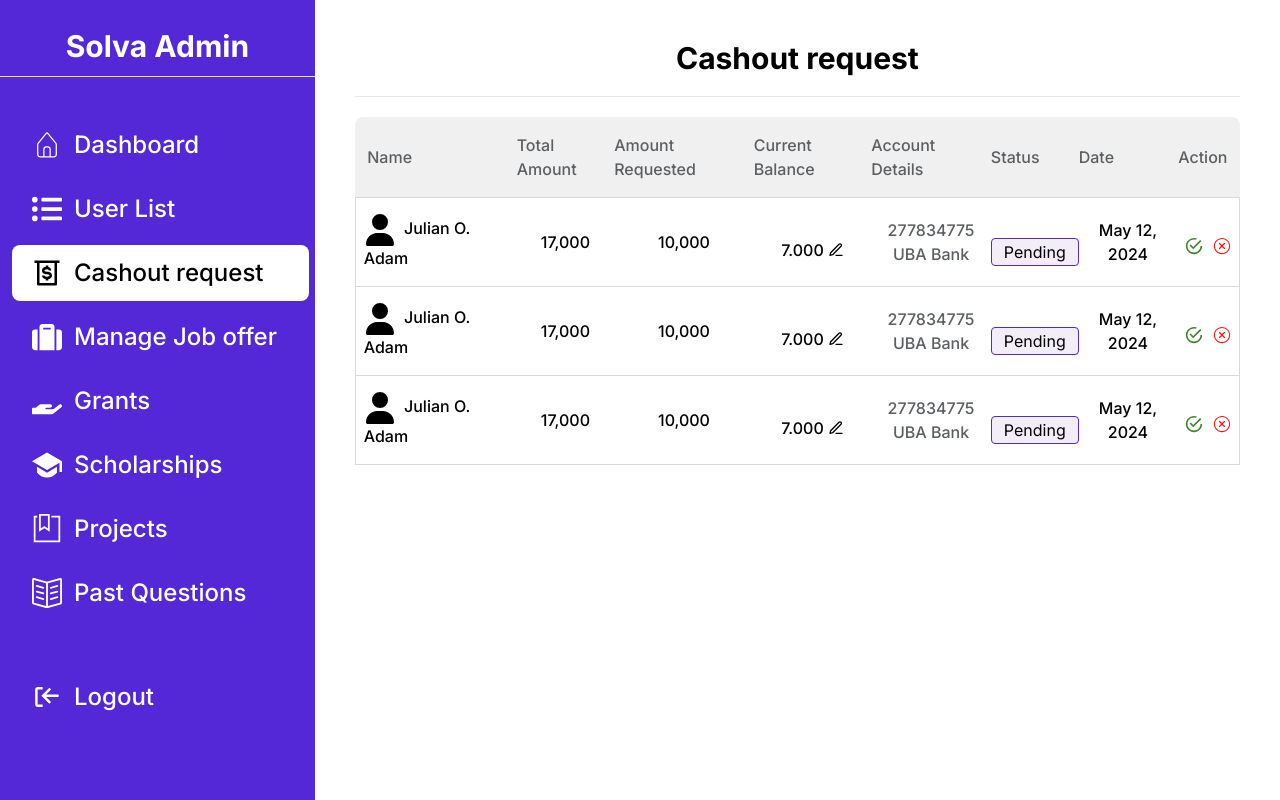
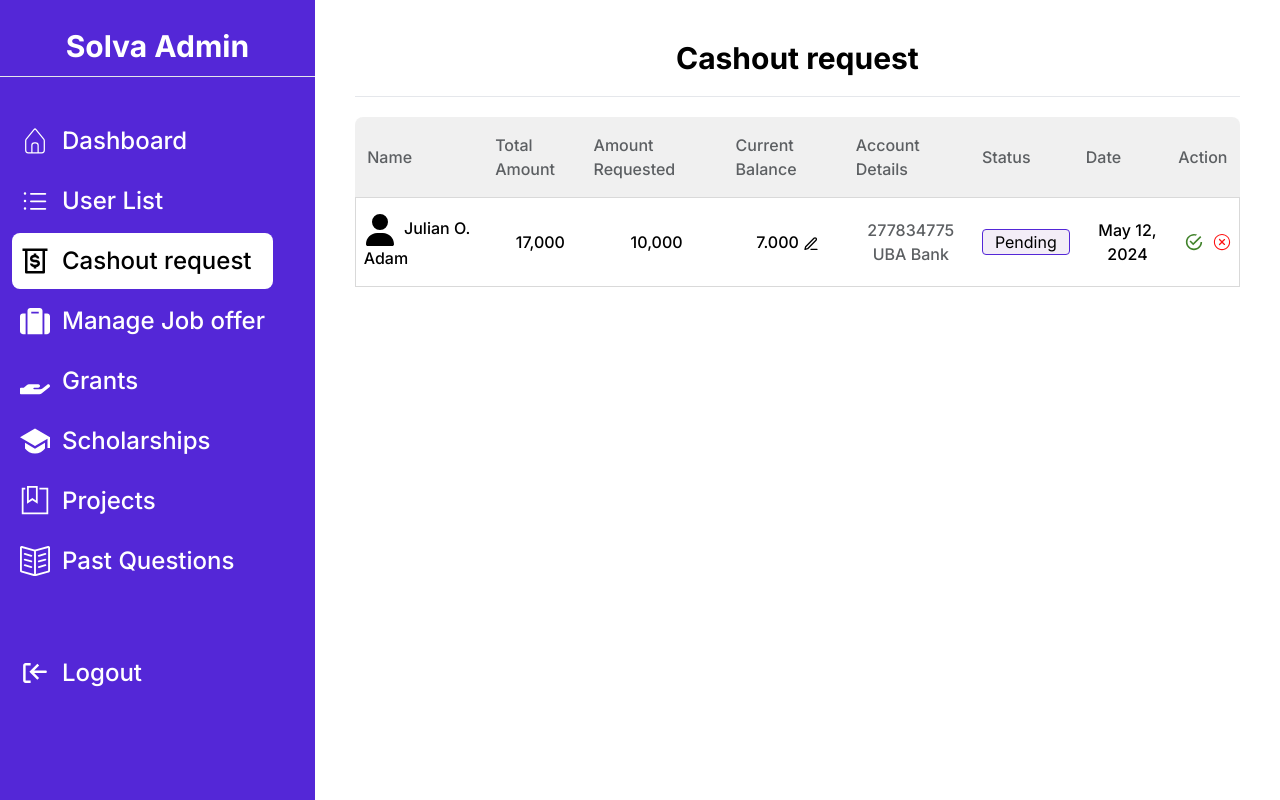
Before and after one commit to Solva-App/solva, a Next.js app: page /cashout in a window 1280 px wide. Built offline with nearby package versions, Linux system fonts and the light colour scheme.

Commit message:
upadted changes

```diff
--- a/app/cashout/page.tsx
+++ b/app/cashout/page.tsx
@@ -27,19 +27,19 @@ const CashOut = () => {
                 <td className="text-[#5C5F62] font-medium text-sm px-2 sm:px-0 sm:text-base py-4">
                   Total Amount
                 </td>
-                <td className="text-[#5C5F62] font-medium text-sm px-2 sm:px-0 sm:text-base py-4">
+                <td className="text-[#5C5F62] font-medium text-sm px-2  sm:text-base py-4">
                   Amount Requested
                 </td>
-                <td className="text-[#5C5F62] font-medium text-sm px-2 sm:px-0 sm:text-base py-4">
+                <td className="text-[#5C5F62] font-medium text-sm px-2  sm:text-base py-4">
                   Current Balance
                 </td>
-                <td className="text-[#5C5F62] font-medium text-sm px-2 sm:px-0 sm:text-base py-4">
+                <td className="text-[#5C5F62] font-medium text-sm px-2  sm:text-base py-4">
                   Account Details
                 </td>
-                <td className="text-[#5C5F62] font-medium text-sm px-2 sm:px-0 sm:text-base py-4">
+                <td className="text-[#5C5F62] font-medium text-sm px-2  sm:text-base py-4">
                   Status
                 </td>
-                <td className="text-[#5C5F62] font-medium text-sm px-2 sm:px-0 sm:text-base py-4">
+                <td className="text-[#5C5F62] font-medium text-sm px-2  sm:text-base py-4">
                   Date
                 </td>
                 <td className="text-[#5C5F62] font-medium text-sm  sm:text-base rounded-tr-[8px] py-4 pr-3">
@@ -54,92 +54,35 @@ const CashOut = () => {
                   <FaUser className="h-8 w-8 inline-block mr-1" /> Julian O.
                   Adam
                 </td>
-                <td className="text-black text-center font-medium capitalize text-sm sm:text-base  py-4">
+                <td className="text-black text-center font-medium capitalize px-2 text-sm sm:text-base  py-4">
                   17,000
                 </td>
-                <td className="text-black text-center font-medium capitalize text-sm sm:text-base  py-4">
+                <td className="text-black text-center font-medium capitalize px-2 text-sm sm:text-base  py-4">
                   10,000
                 </td>
-                <td className="text-black flex items-center justify-center gap-1 font-medium capitalize text-sm sm:text-base  pt-10">
+                <td className="text-black text-center gap-2 font-medium capitalize text-sm sm:text-base">
                   7.000{" "}
                   <FiEdit3
-                  // onClick={editfunctin}
+                    className="inline-block"
+                    // onClick={editfunctin}
                   />
                 </td>
-                <td className="text-[#5C5F62] text-center font-medium capitalize text-sm sm:text-base px-3 py-4">
+                <td className="text-[#5C5F62] text-center font-medium capitalizetext-sm sm:text-base px-2 py-4">
                   277834775 <br /> UBA Bank
                 </td>
-                <td className="text-black sm:text-base text-sm my-4 border capitalize border-[#5427D7] bg-[#F3EDF7] inline-block px-3 rounded-[4px] text-center">
-                  Pending
+                <td className="text-black sm:text-base text-sm capitalize  px-2  text-center">
+                  <p className="border border-primary rounded-[4px] bg-[#F3EDF7] px-3">
+                    Pending
+                  </p>
                 </td>
-                <td className="text-black font-medium text-center capitalize text-sm sm:text-base  py-4">
+                <td className="text-black font-medium text-center capitalize px-2 text-sm sm:text-base  py-4">
                   May 12, 2024
                 </td>
-                <td className="text-black gap-2 py-4 font-medium flex flex-col sm:flex-row items-center justify-center capitalize text-base">
-                  <IoMdCheckmarkCircleOutline  className="text-[#42832C] text-2xl sm:text-xl cursor-pointer" />
-                  <IoIosCloseCircleOutline className="text-[#FF1212] text-2xl sm:text-xl cursor-pointer" />
-                </td>
-              </tr>
-              <tr className=" border border-[#D9D9D9]">
-                <td className="text-black px-2 capitalize font-medium text-sm sm:text-base py-4">
-                  <FaUser className="h-8 w-8 inline-block mr-1" /> Julian O.
-                  Adam
-                </td>
-                <td className="text-black text-center font-medium capitalize text-sm sm:text-base  py-4">
-                  17,000
-                </td>
-                <td className="text-black text-center font-medium capitalize text-sm sm:text-base  py-4">
-                  10,000
-                </td>
-                <td className="text-black flex items-center justify-center gap-1 font-medium capitalize text-sm sm:text-base  pt-10">
-                  7.000{" "}
-                  <FiEdit3
-                  // onClick={editfunctin}
-                  />
-                </td>
-                <td className="text-[#5C5F62] text-center font-medium capitalize text-sm sm:text-base px-3 py-4">
-                  277834775 <br /> UBA Bank
-                </td>
-                <td className="text-black sm:text-base text-sm my-4 border capitalize border-[#5427D7] bg-[#F3EDF7] inline-block px-3 rounded-[4px] text-center">
-                  Pending
-                </td>
-                <td className="text-black font-medium text-center capitalize text-sm sm:text-base  py-4">
-                  May 12, 2024
-                </td>
-                <td className="text-black gap-2 py-4 font-medium flex flex-col sm:flex-row items-center justify-center capitalize text-base">
-                  <IoMdCheckmarkCircleOutline  className="text-[#42832C] text-2xl sm:text-xl cursor-pointer" />
-                  <IoIosCloseCircleOutline className="text-[#FF1212] text-2xl sm:text-xl cursor-pointer" />
-                </td>
-              </tr>
-              <tr className=" border border-[#D9D9D9]">
-                <td className="text-black px-2 capitalize font-medium text-sm sm:text-base py-4">
-                  <FaUser className="h-8 w-8 inline-block mr-1" /> Julian O.
-                  Adam
-                </td>
-                <td className="text-black text-center font-medium capitalize text-sm sm:text-base  py-4">
-                  17,000
-                </td>
-                <td className="text-black text-center font-medium capitalize text-sm sm:text-base  py-4">
-                  10,000
-                </td>
-                <td className="text-black flex items-center justify-center gap-1 font-medium capitalize text-sm sm:text-base  pt-10">
-                  7.000{" "}
-                  <FiEdit3
-                  // onClick={editfunctin}
-                  />
-                </td>
-                <td className="text-[#5C5F62] text-center font-medium capitalize text-sm sm:text-base px-3 py-4">
-                  277834775 <br /> UBA Bank
-                </td>
-                <td className="text-black sm:text-base text-sm my-4 border capitalize border-[#5427D7] bg-[#F3EDF7] inline-block px-3 rounded-[4px] text-center">
-                  Pending
-                </td>
-                <td className="text-black font-medium text-center capitalize text-sm sm:text-base  py-4">
-                  May 12, 2024
-                </td>
-                <td className="text-black gap-2 py-4 font-medium flex flex-col sm:flex-row items-center justify-center capitalize text-base">
-                  <IoMdCheckmarkCircleOutline  className="text-[#42832C] text-2xl sm:text-xl cursor-pointer" />
-                  <IoIosCloseCircleOutline className="text-[#FF1212] text-2xl sm:text-xl cursor-pointer" />
+                <td className="text-black  font-medium  capitalize text-base">
+                  <span className="gap-2 flex flex-col sm:flex-row items-center justify-center">
+                    <IoMdCheckmarkCircleOutline className="text-[#42832C] text-2xl sm:text-xl cursor-pointer" />
+                    <IoIosCloseCircleOutline className="text-[#FF1212] text-2xl sm:text-xl cursor-pointer" />
+                  </span>
                 </td>
               </tr>
             </tbody>
--- a/app/projects/add-project/page.tsx
+++ b/app/projects/add-project/page.tsx
@@ -23,7 +23,7 @@ const AddProject = () => {
       <div className="w-full p-5 sm:p-10 overflow-y-scroll h-screen">
         <div className="flex gap-4 items-center">
           <FaChevronLeft onClick={() => router.back()} />
-          <h1 className="sm:text-3xl text-2xl font-bold">Add Scholarship</h1>
+          <h1 className="sm:text-3xl text-2xl font-bold">Add Project</h1>
         </div>
         <hr className="my-4" />
         <div className="flex flex-col gap-8">
--- a/components/sideNav.tsx
+++ b/components/sideNav.tsx
@@ -2,7 +2,7 @@
 import React from "react";
 
 import { CiHome } from "react-icons/ci";
-import { FaListUl } from "react-icons/fa";
+import { GoListUnordered } from "react-icons/go";
 import { BiMoneyWithdraw } from "react-icons/bi";
 import { FaSuitcase } from "react-icons/fa";
 import { FaHandHolding } from "react-icons/fa";
@@ -21,7 +21,7 @@ const SideNav = () => {
       link: "dashboard",
     },
     {
-      icon: <FaListUl />,
+      icon: <GoListUnordered />,
       title: "User List",
       link: "user-list",
     },
@@ -65,7 +65,7 @@ const SideNav = () => {
         Solva Admin
       </h1>
       <hr />
-      <div className="flex flex-col justify-between md:items-start items-center h-[83%]">
+      <div className="flex flex-col justify-between md:items-start items-center overflow-x-scroll h-[85%]">
         <div className="my-8">
           {navTexts.map((nav, index) => {
             return (
@@ -76,7 +76,7 @@ const SideNav = () => {
                     !pathname.includes(`/${nav.link}`)
                       ? "bg-none text-white "
                       : "text-black bg-white"
-                  } flex items-center md:pl-5 md:gap-3 gap-0 text-center cursor-pointer my-5 md:my-2 py-1 px-2 md:py-3 w-full md:mx-3 rounded-[4px] sm:rounded-[8px]`}
+                  } flex items-center rounded-[4px] sm:rounded-[8px] my-3 md:my-1 md:gap-3 gap-0 md:py-3 py-1 cursor-pointer justify-start mx-3 px-2 `}
                 >
                   <span className="md:text-3xl text-2xl">{nav.icon} </span>
                   <span className="lg:text-2xl text-base hidden md:block font-medium">
@@ -94,7 +94,7 @@ const SideNav = () => {
                 !pathname.includes("/settings")
                   ? "bg-none text-white "
                   : "text-black bg-white"
-              } flex items-center md:pl-5 md:gap-3 gap-0 text-center cursor-pointer my-5 md:my-2 py-1 px-2 md:py-3 w-full md:mx-3 rounded-[4px] sm:rounded-[8px]`}
+              } flex items-center rounded-[4px] sm:rounded-[8px] my-5 md:my-2 md:gap-3 gap-0 md:py-3 py-1 cursor-pointer justify-start mx-3 px-2 `}
             >
               {" "}
               <CgLogOut className="md:text-3xl text-2xl" />
```
Also changed, not shown: app/manage-job/add-jobs/page.tsx (added, +94 -0 lines), app/manage-job/page.tsx (+21 -5 lines).
